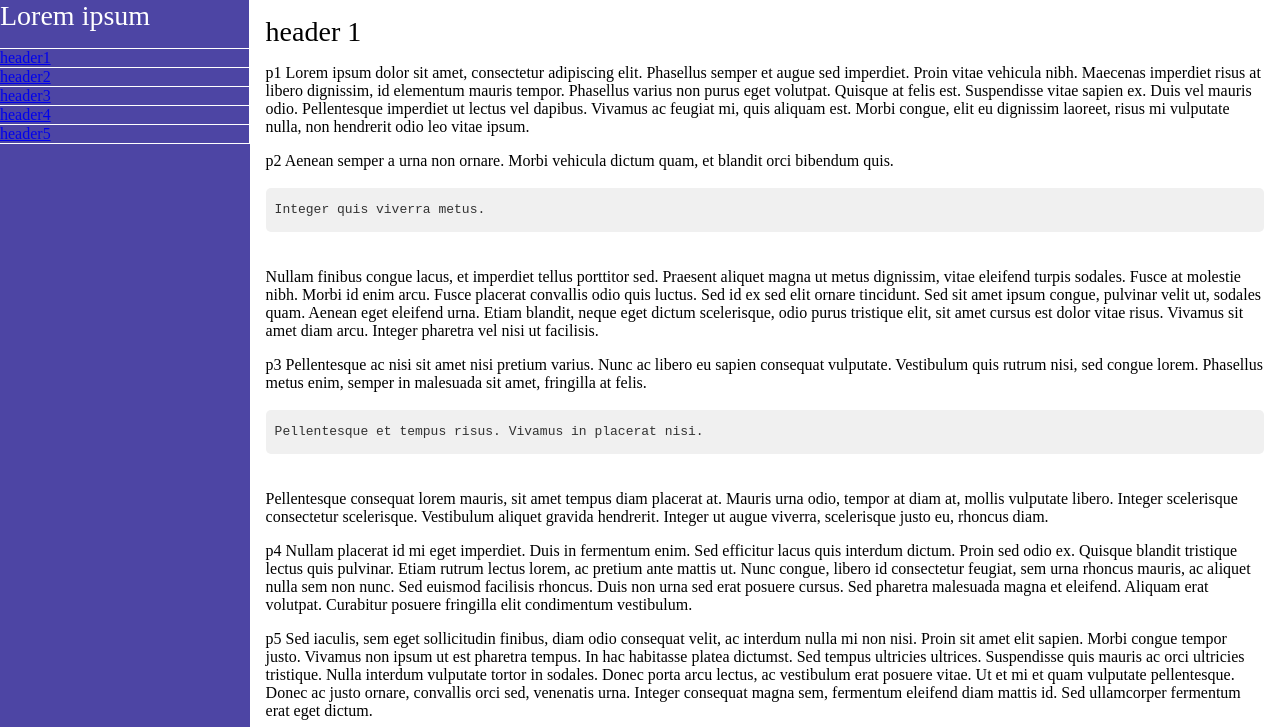
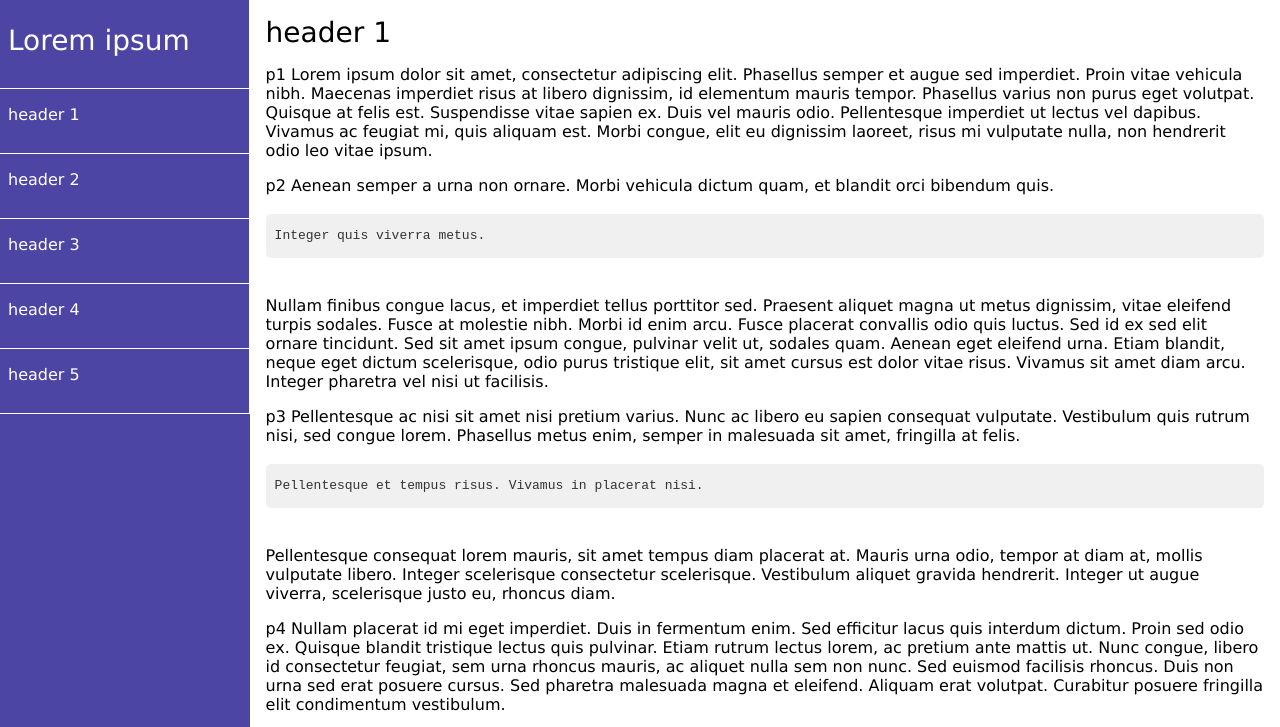
Before and after one commit to ThomArkenbout/technical_doc_page, a plain HTML site: page index.html in a window 1280 px wide. Shown: the top 727 px of the page. Drawn offline with Linux system fonts and the light colour scheme.

Commit message:
Finished styling the navbar and its elements

```diff
--- a/index.html
+++ b/index.html
@@ -12,11 +12,11 @@
 <body>
     <nav id="navbar">
         <header id="nav-header">Lorem ipsum</header>
-        <a href="#header1" class="nav-link">header1</a>
-        <a href="#header2" class="nav-link">header2</a>
-        <a href="#header3" class="nav-link">header3</a>
-        <a href="#header4" class="nav-link">header4</a>
-        <a href="#header5" class="nav-link">header5</a>
+        <a href="#header_1" class="nav-link">header 1</a>
+        <a href="#header_2" class="nav-link">header 2</a>
+        <a href="#header_3" class="nav-link">header 3</a>
+        <a href="#header_4" class="nav-link">header 4</a>
+        <a href="#header_5" class="nav-link">header 5</a>
     </nav>
     <main id="main-doc">
         <section class="main-section" id="header_1">
--- a/technical_doc_page.css
+++ b/technical_doc_page.css
@@ -2,6 +2,7 @@ body {
     width: 100%;
     display: flex;
     margin: 0px 0px 0px 0px;
+    font-family: Verdana, Geneva, Tahoma, sans-serif;
 }
 
 /*NAV RELATED*/
@@ -10,18 +11,25 @@ body {
     display: flex;
     flex-direction: column;
     background-color: rgba(77, 69, 164, 1);
+    text-indent: 0.5rem;
 }
 
 #nav-header {
-    height: 3rem;
+    height: 4rem;
     color: white;
     border-right: 1px solid white;
     border-bottom: 1px solid white;
+    padding-top: 1.5rem;
+
 }
 
 .nav-link {
+    height: 3rem;
+    color: white;
+    text-decoration: none;
     border-right: 1px solid white;
     border-bottom: 1px solid white;
+    padding-top: 1rem;
 }
 
 /*CONTENT RELATED*/
```
